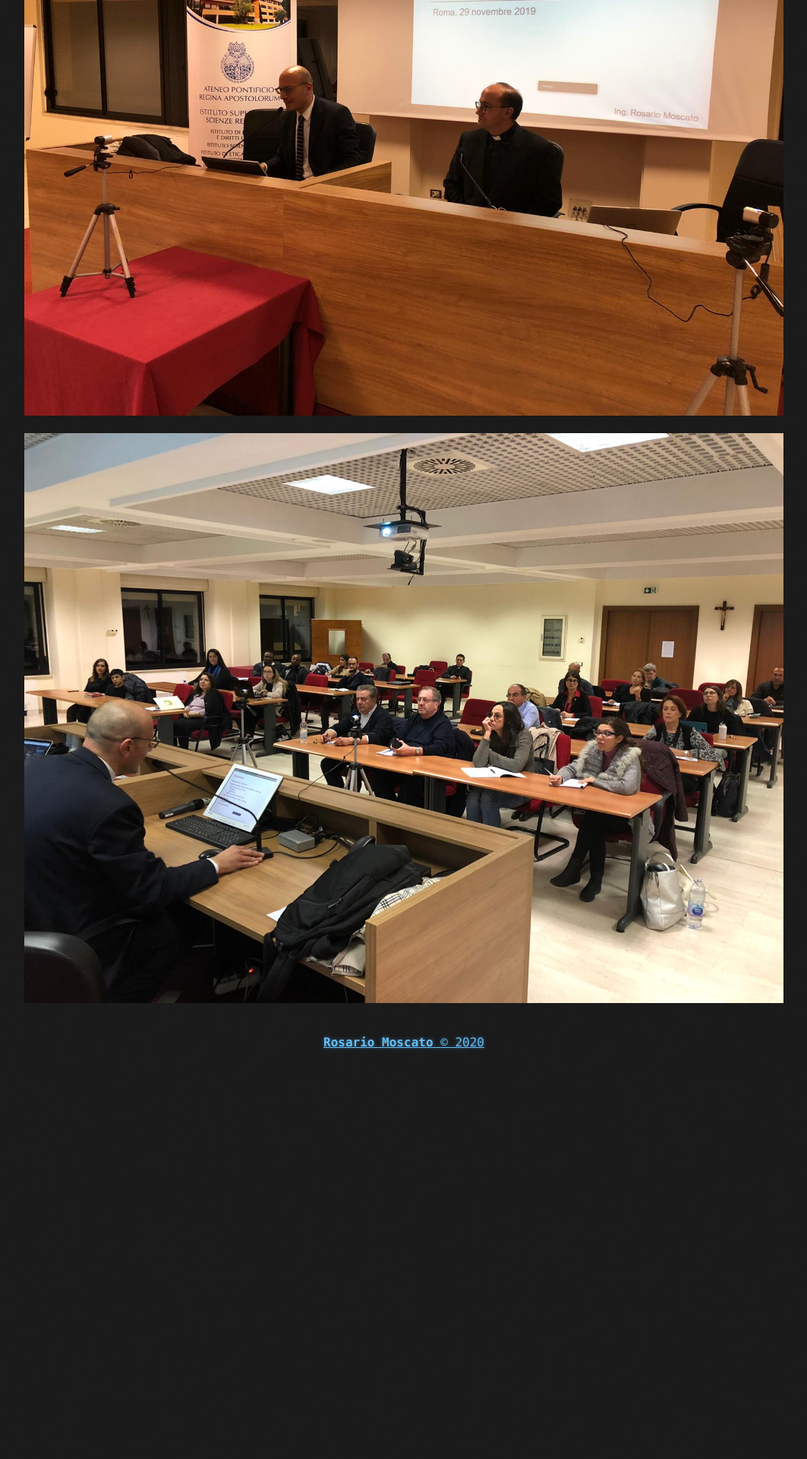
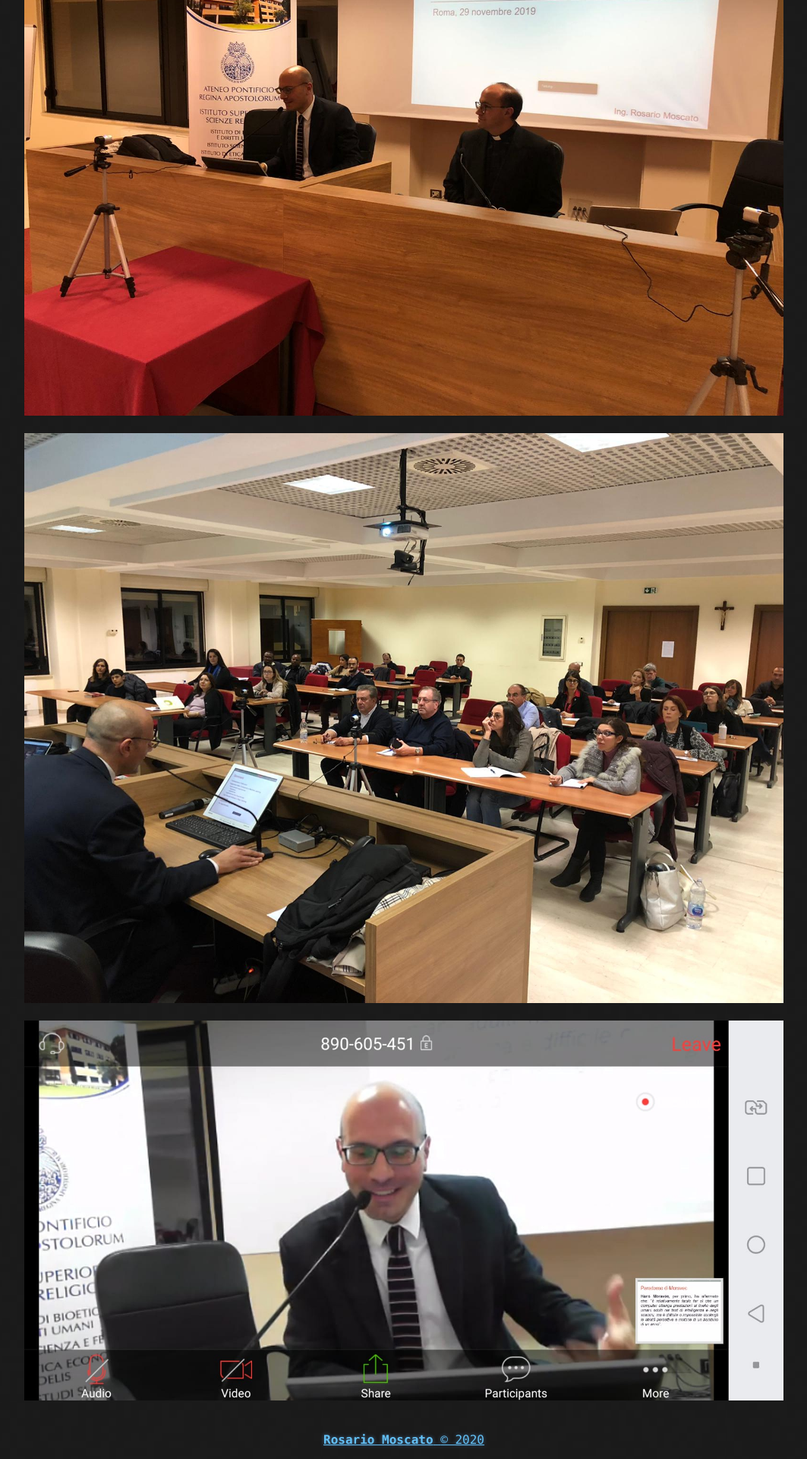
Before and after one commit to rosariomoscato/rosariomoscato.github.io, a Jekyll site: the page built from pictures.md, in a window 1280 px wide. Shown: the part 1879-3799 px from the top of the page at 76% size, without its empty margins (108-1171 px from the left). Built offline with Jekyll 4.4.1, drawn with Linux system fonts in a browser that asks for light colours; before the commit the page ends 3276 px from its top, so only the background shows below that.

Commit message:
Update pictures.md

```diff
--- a/pictures.md
+++ b/pictures.md
@@ -11,3 +11,5 @@
 ![APRA]({{site.baseurl}}/img/pics/WhatsApp-Image-2019-11-30-at-08.59.202.jpeg)
 
 ![APRA]({{site.baseurl}}/img/pics/WhatsApp-Image-2019-11-30-at-08.59.19.jpeg)
+
+![Corso AI online - 2019]({{site.baseurl}}/img/pics/WhatsApp-Image-2019-11-30-at-08.59.22.jpeg)
```
